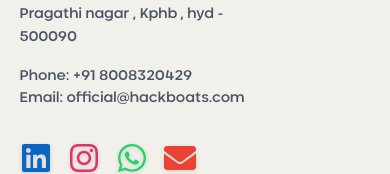
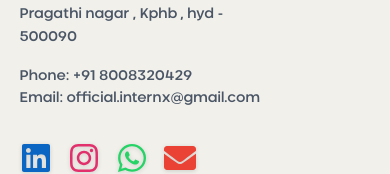
Before and after one commit to HackBoats-LMS/internX, a Next.js app in the folder internx/: page / in a window 390 px wide. Shown: the part 4609-4783 px from the top of the page. Built offline with nearby package versions, Linux system fonts and the light colour scheme.

Commit message:
changes the phone number and email in other section in the footer

```diff
--- a/internx/components/Footer.tsx
+++ b/internx/components/Footer.tsx
@@ -28,14 +28,14 @@ const Footer = () => {
           </p>
           <p className="text-gray-600 font-medium leading-relaxed text-sm lg:text-[clamp(0.75rem,2vw,0.8125rem)]">
             Phone: +91 8008320429<br />
-            Email: official@hackboats.com
+            Email: official.internx@gmail.com
           </p>
           <div className="flex gap-4 mt-4 lg:mt-3">
             {[
               { id: 'linkedin', icon: <FaLinkedin className="w-8 h-8 lg:w-7 lg:h-7 text-[#0a66c2]" />, link: 'https://linkedin.com' },
               { id: 'instagram', icon: <FaInstagram className="w-8 h-8 lg:w-7 lg:h-7 text-[#E1306C]" />, link: 'https://instagram.com' },
               { id: 'whatsapp', icon: <FaWhatsapp className="w-8 h-8 lg:w-7 lg:h-7 text-[#25D366]" />, link: 'https://wa.me/qr/QF2H7NZ3IRYRB1' },
-              { id: 'email', icon: <FaEnvelope className="w-8 h-8 lg:w-7 lg:h-7 text-[#ea4335]" />, link: 'mailto:official@hackboats.com' }
+              { id: 'email', icon: <FaEnvelope className="w-8 h-8 lg:w-7 lg:h-7 text-[#ea4335]" />, link: 'mailto:official.internx@gmail.com' }
             ].map(s => (
               <a href={s.link} target="_blank" rel="noopener noreferrer" key={s.id} className="cursor-pointer hover:scale-110 hover:-translate-y-1 transition-all duration-200 drop-shadow-sm">
                 {s.icon}
```
